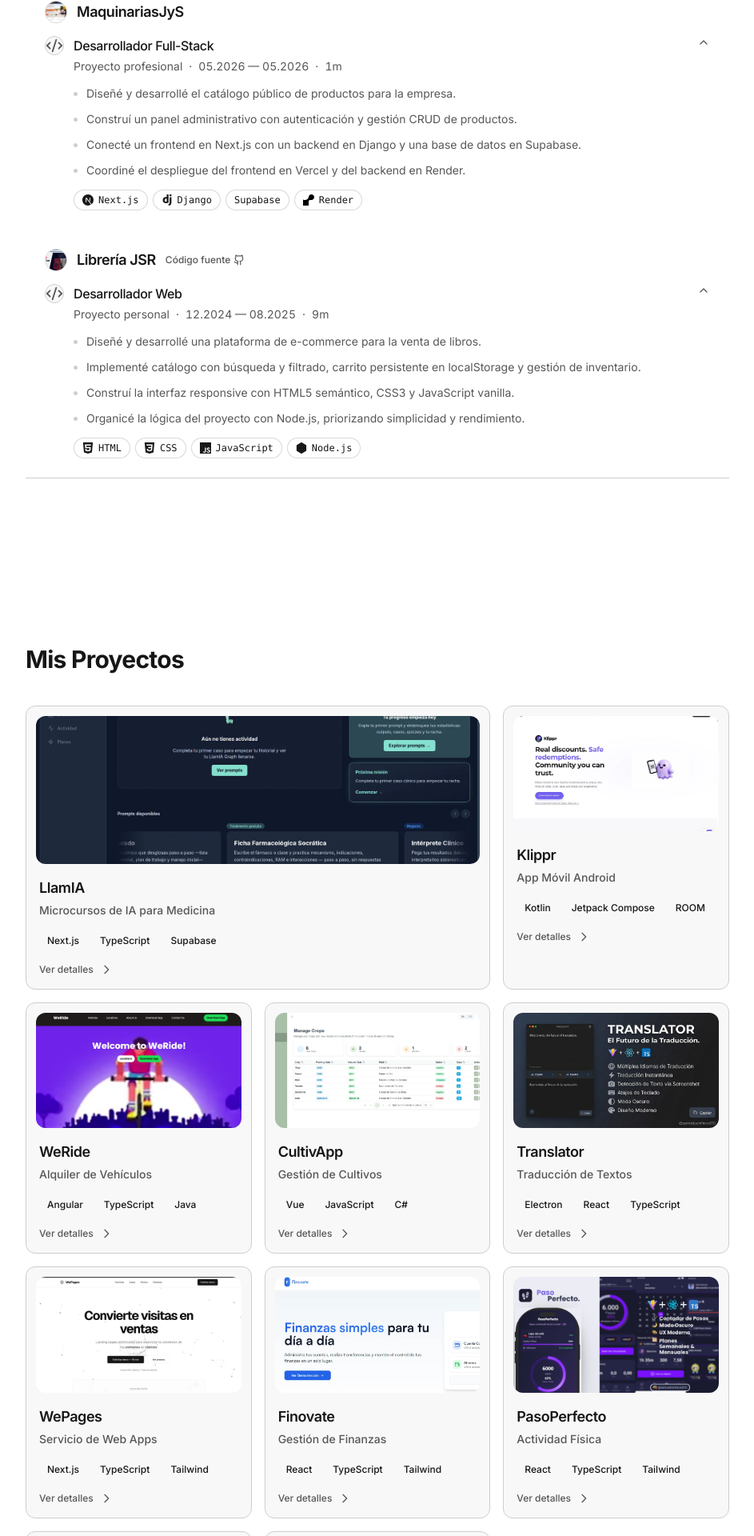
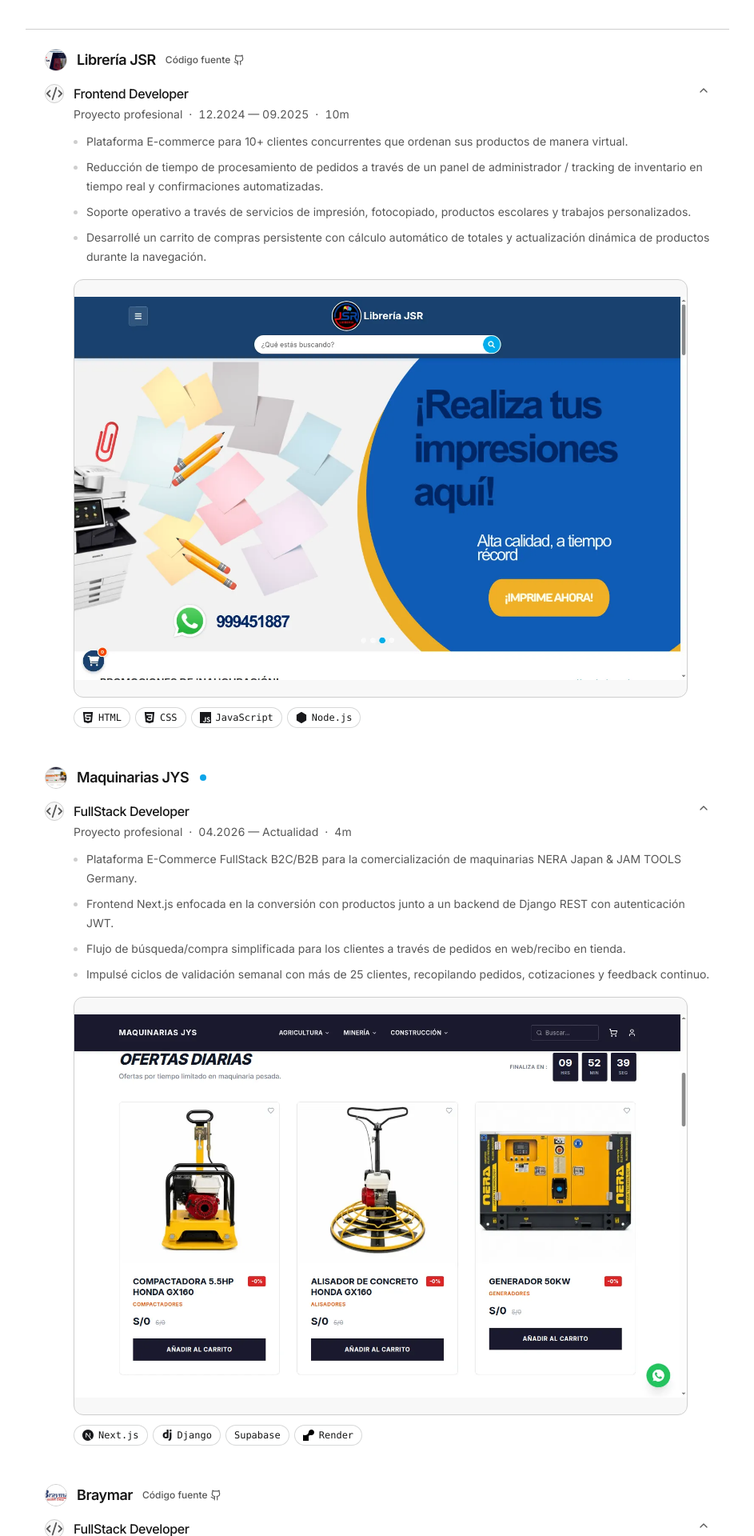
Before and after one commit to samuelbonifacio015/portfolio, a React (Vite) app: page / in a window 1280 px wide. Shown: the part 3060-4980 px from the top of the page at 80% size, without its empty margins (168-1111 px from the left). Built offline with nearby package versions, Linux system fonts and the light colour scheme.

Commit message:
refactor(experience): unify professional project data

```diff
--- a/src/components/WorkExperience.tsx
+++ b/src/components/WorkExperience.tsx
@@ -4,30 +4,6 @@ import type { ExperienceItemType } from './work-experience';
 import { WorkExperience as WorkExperienceList } from './work-experience';
 
 const experiences: ExperienceItemType[] = [
-  {
-    id: 'maquinarias-jys',
-    companyName: 'MaquinariasJyS',
-    companyLogo: '/projects/MJYS/MJYS.webp',
-    companyWebsite: 'https://mjys-frontend.vercel.app/home',
-    positions: [
-      {
-        id: 'full-stack-developer',
-        title: 'Desarrollador Full-Stack',
-        employmentPeriod: {
-          start: '05.2026',
-          end: '05.2026',
-        },
-        employmentType: 'Proyecto profesional',
-        icon: <CodeXmlIcon />,
-        description: `- Diseñé y desarrollé el catálogo público de productos para la empresa.
-- Construí un panel administrativo con autenticación y gestión CRUD de productos.
-- Conecté un frontend en Next.js con un backend en Django y una base de datos en Supabase.
-- Coordiné el despliegue del frontend en Vercel y del backend en Render.`,
-        skills: ['Next.js', 'Django', 'Supabase', 'Render'],
-        isExpanded: true,
-      },
-    ],
-  },
   {
     id: 'libreria-jsr',
     companyName: 'Librería JSR',
@@ -36,19 +12,79 @@ const experiences: ExperienceItemType[] = [
     companyRepository: 'https://github.com/samuelbonifacio015/Libreria-JSR',
     positions: [
       {
-        id: 'web-developer',
-        title: 'Desarrollador Web',
+        id: 'frontend-developer',
+        title: 'Frontend Developer',
         employmentPeriod: {
           start: '12.2024',
-          end: '08.2025',
+          end: '09.2025',
         },
-        employmentType: 'Proyecto personal',
+        employmentType: 'Proyecto profesional',
         icon: <CodeXmlIcon />,
-        description: `- Diseñé y desarrollé una plataforma de e-commerce para la venta de libros.
-- Implementé catálogo con búsqueda y filtrado, carrito persistente en localStorage y gestión de inventario.
-- Construí la interfaz responsive con HTML5 semántico, CSS3 y JavaScript vanilla.
-- Organicé la lógica del proyecto con Node.js, priorizando simplicidad y rendimiento.`,
+        description: `- Plataforma E-commerce para 10+ clientes concurrentes que ordenan sus productos de manera virtual.
+- Reducción de tiempo de procesamiento de pedidos a través de un panel de administrador / tracking de inventario en tiempo real y confirmaciones automatizadas.
+- Soporte operativo a través de servicios de impresión, fotocopiado, productos escolares y trabajos personalizados.
+- Desarrollé un carrito de compras persistente con cálculo automático de totales y actualización dinámica de productos durante la navegación.`,
         skills: ['HTML', 'CSS', 'JavaScript', 'Node.js'],
+        projectImage: {
+          src: '/projects/LibreriaJSR/LibreriaJSR.webp',
+          alt: 'Página principal de la plataforma de e-commerce de Librería JSR',
+        },
+        isExpanded: true,
+      },
+    ],
+  },
+  {
+    id: 'maquinarias-jys',
+    companyName: 'Maquinarias JYS',
+    companyLogo: '/projects/MJYS/MJYS.webp',
+    companyWebsite: 'https://mjys-frontend.vercel.app/home',
+    positions: [
+      {
+        id: 'full-stack-developer',
+        title: 'FullStack Developer',
+        employmentPeriod: {
+          start: '04.2026',
+        },
+        employmentType: 'Proyecto profesional',
+        icon: <CodeXmlIcon />,
+        description: `- Plataforma E-Commerce FullStack B2C/B2B para la comercialización de maquinarias NERA Japan & JAM TOOLS Germany.
+- Frontend Next.js enfocada en la conversión con productos junto a un backend de Django REST con autenticación JWT.
+- Flujo de búsqueda/compra simplificada para los clientes a través de pedidos en web/recibo en tienda.
+- Impulsé ciclos de validación semanal con más de 25 clientes, recopilando pedidos, cotizaciones y feedback continuo.`,
+        skills: ['Next.js', 'Django', 'Supabase', 'Render'],
+        projectImage: {
+          src: '/projects/MJYS/MJYS2.webp',
+          alt: 'Catálogo de productos de la plataforma e-commerce de Maquinarias JYS',
+        },
+        isExpanded: true,
+      },
+    ],
+    isCurrentEmployer: true,
+  },
+  {
+    id: 'braymar',
+    companyName: 'Braymar',
+    companyLogo: '/projects/Braymar/braymar-logo.webp',
+    companyRepository: 'https://github.com/samuelbonifacio015/Braymar-frontend',
+    positions: [
+      {
+        id: 'full-stack-developer',
+        title: 'FullStack Developer',
+        employmentPeriod: {
+          start: '01.2026',
+          end: '04.2026',
+        },
+        employmentType: 'Proyecto profesional',
+        icon: <CodeXmlIcon />,
+        description: `- Construí un sistema de inventario, migrando gradualmente su control de stock desde procesos manuales en papel hacia un sistema digital.
+- Diseñé flujos de gestión de inventario orientados a reducir errores operativos, mejorar la trazabilidad y acelerar la toma de decisiones del negocio.
+- El sistema apoyó una operación más eficiente y acompañó una mejora progresiva en los ingresos de la empresa.
+- Implementé un dashboard en tiempo real para monitorear métricas clave del negocio, incluyendo accesos, productos más vendidos y alertas de bajo stock.`,
+        skills: ['Next.js', 'React', 'TypeScript', 'Tailwind', 'Supabase'],
+        projectImage: {
+          src: '/projects/Braymar/braymar-dashboard.webp',
+          alt: 'Dashboard de gestión de inventario de Braymar con métricas, filtros y tabla de productos',
+        },
         isExpanded: true,
       },
     ],
@@ -61,6 +97,9 @@ const WorkExperienceSection = () => {
       <div className="mx-auto max-w-[var(--container-max)]">
         <header className="mb-10 max-w-2xl">
           <h2 className="text-3xl font-bold text-foreground sm:text-4xl">Experiencia</h2>
+          <p className="mt-3 max-w-2xl text-pretty text-muted-foreground">
+            Proyectos profesionales en los que he convertido ideas y necesidades reales en productos web funcionales.
+          </p>
         </header>
 
         <div className="border-y border-border py-6 sm:px-6">
```
